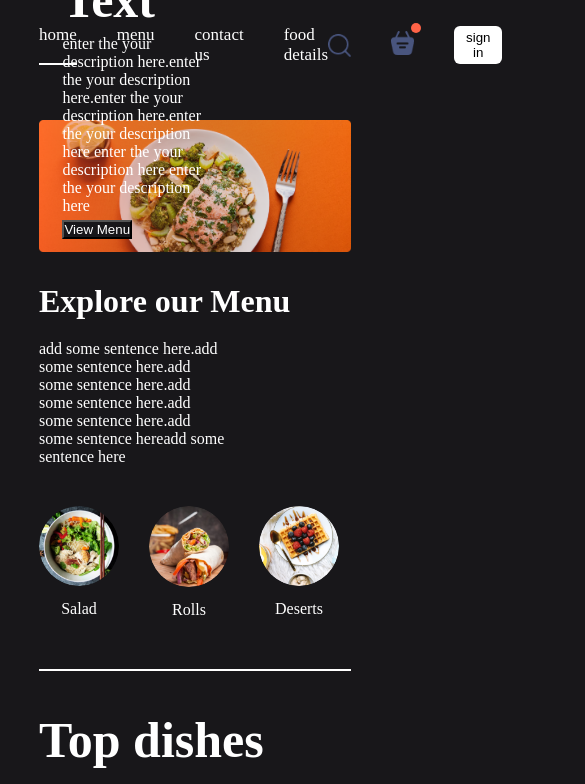
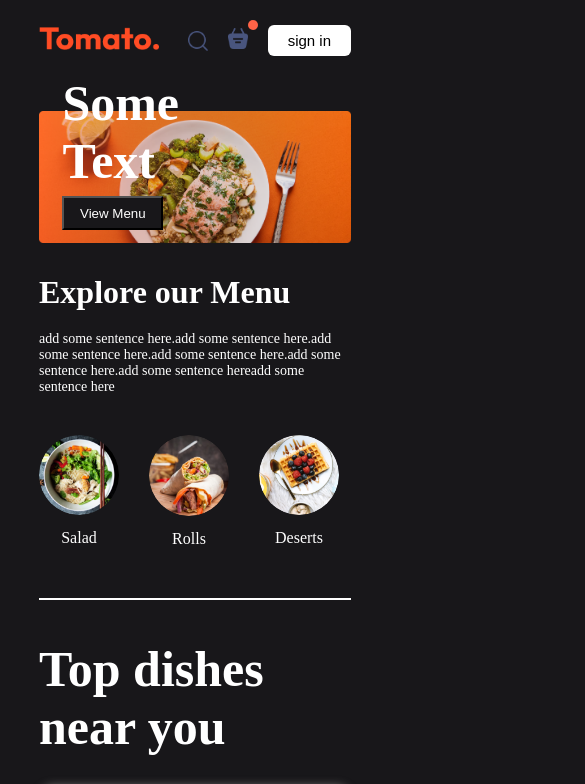
Before and after one commit to sithumjee/Panhida--Online-Book-Order, a React (Vite) app in the folder Frontend/: page / in a window 390 px wide. Shown: the top 784 px of the page, 585 px wide, since content can reach past the window. Built offline with nearby package versions, Linux system fonts and the light colour scheme.

Commit message:
home page sketch finished

```diff
--- a/Frontend/src/Components/ExploreMenu/ExploreMenu.css
+++ b/Frontend/src/Components/ExploreMenu/ExploreMenu.css
@@ -50,3 +50,12 @@
   border: 4px solid tomato;
   padding: 2px;
 }
+
+/*===========media===============*/
+
+@media (max-width: 1050px) {
+  .exploreMenu-text {
+    max-width: 100%;
+    font-size: 14px;
+  }
+}
--- a/Frontend/src/Components/Footer/Footer.css
+++ b/Frontend/src/Components/Footer/Footer.css
@@ -50,3 +50,17 @@
   height: 2px;
   margin: 20px 0px;
 }
+
+/*=========================media===========================*/
+
+@media (max-width: 750px) {
+  .footer-content {
+    display: flex;
+    flex-direction: column;
+    gap: 35px;
+  }
+
+  .footer-copyright {
+    text-align: center;
+  }
+}
--- a/Frontend/src/Components/Footer/Footer.jsx
+++ b/Frontend/src/Components/Footer/Footer.jsx
@@ -8,7 +8,10 @@
       <div className="footer-content">
         <div className="footer-content-left">
           <img src={assets.logo} alt="" />
-          <p>add dummy text</p>
+          <p>
+            add dummy text add dummy text add dummy text add dummy text add
+            dummy text add dummy text add dummy text{" "}
+          </p>
 
           <div className="footer-social-icons">
             <img src={assets.facebook_icon} alt="" />
--- a/Frontend/src/Components/Header/Header.css
+++ b/Frontend/src/Components/Header/Header.css
@@ -27,3 +27,25 @@
 p {
   background: transparent;
 }
+
+/*==================media=======================*/
+
+@media (max-width: 1050px) {
+  .header-content {
+    max-width: 45%;
+  }
+}
+
+@media (max-width: 750px) {
+  .header-content {
+    max-width: 65%;
+  }
+
+  .header-content p {
+    display: none;
+  }
+
+  .header-content button {
+    padding: 2vw 4vw;
+  }
+}
--- a/Frontend/src/Components/NavBar/Navbar.css
+++ b/Frontend/src/Components/NavBar/Navbar.css
@@ -63,3 +63,58 @@
   right: inherit;
   left: 20px;
 }
+
+/*===============media=============================*/
+
+@media (max-width: 1050px) {
+  .left-navbar img {
+    width: 140px;
+  }
+
+  .navbar-menu {
+    gap: 20px;
+    font-size: 17px;
+  }
+
+  .navbar-right {
+    gap: 30px;
+  }
+
+  .navbar-right img {
+    width: 22px;
+  }
+
+  .navbar-right button {
+    padding: 8px 25px;
+  }
+}
+
+@media (max-width: 900px) {
+  .left-navbar img {
+    width: 120px;
+  }
+
+  .navbar-menu {
+    gap: 15px;
+    font-size: 16px;
+  }
+
+  .navbar-right {
+    gap: 20px;
+  }
+
+  .navbar-right img {
+    width: 20px;
+  }
+
+  .navbar-right button {
+    padding: 7px 20px;
+    font-size: 15px;
+  }
+}
+
+@media (max-width: 750px) {
+  .navbar-menu {
+    display: none;
+  }
+}
--- a/Frontend/src/Components/NavBar/Navbar.jsx
+++ b/Frontend/src/Components/NavBar/Navbar.jsx
@@ -1,6 +1,7 @@
 import { useState } from "react";
 import "./Navbar.css";
 import { assets } from "../../assets/assets";
+import { Link } from "react-router-dom";
 
 const Navbar = () => {
   const [menu, setMenu] = useState("home");
@@ -13,30 +14,34 @@
 
       <div className="navbar-middle">
         <ul className="navbar-menu">
-          <li
+          <Link
+            to="/"
             onClick={() => setMenu("home")}
             className={menu === "home" ? "active" : ""}
           >
             home
-          </li>
-          <li
+          </Link>
+          <a
+            href="#exploreMenu"
             onClick={() => setMenu("menu")}
             className={menu === "menu" ? "active" : ""}
           >
             menu
-          </li>
-          <li
+          </a>
+          <a
+            href="#appDownload"
             onClick={() => setMenu("contact-us")}
             className={menu === "contact-us" ? "active" : ""}
           >
             contact us
-          </li>
-          <li
+          </a>
+          <a
+            href="#footer"
             onClick={() => setMenu("food-details")}
             className={menu === "food-details" ? "active" : ""}
           >
             food details
-          </li>
+          </a>
         </ul>
       </div>
 
--- a/Frontend/src/index.css
+++ b/Frontend/src/index.css
@@ -4,6 +4,7 @@
   box-sizing: border-box;
   background-color: rgb(24, 23, 26);
   color: white;
+  scroll-behavior: smooth;
 }
 
 body {
```
